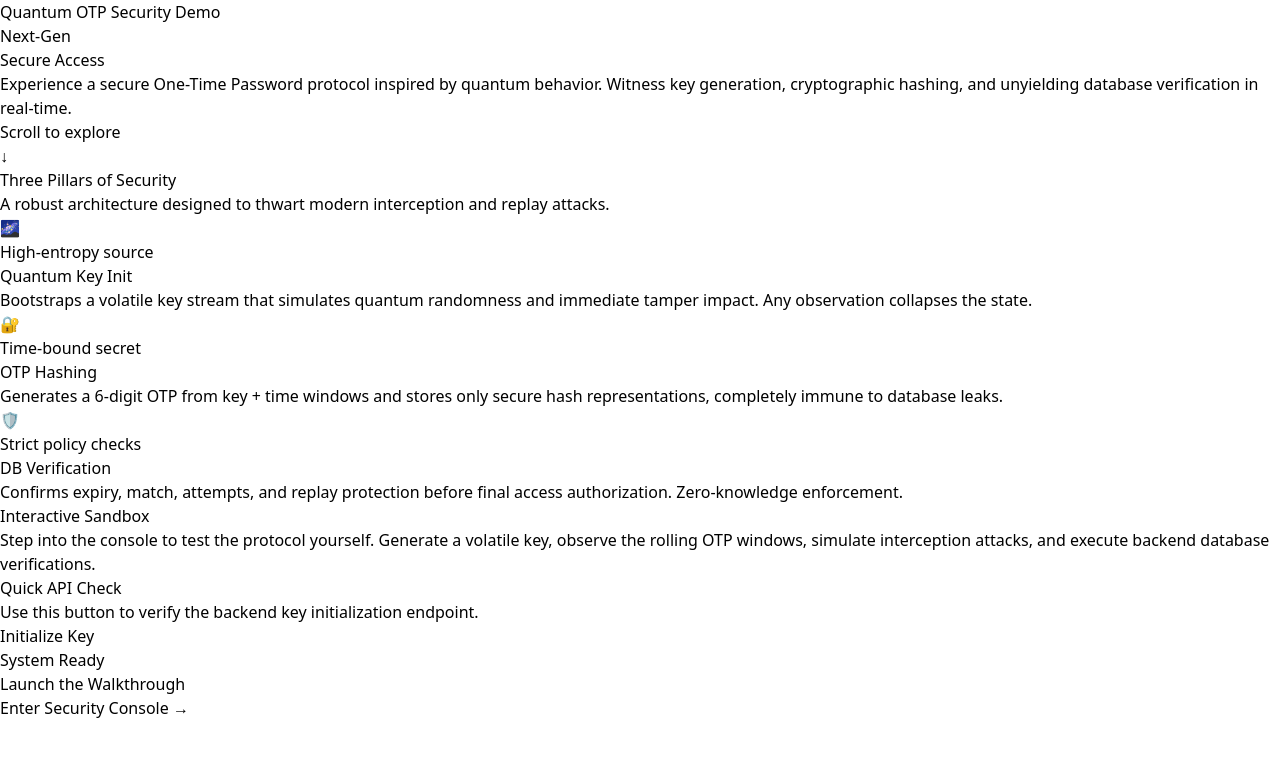
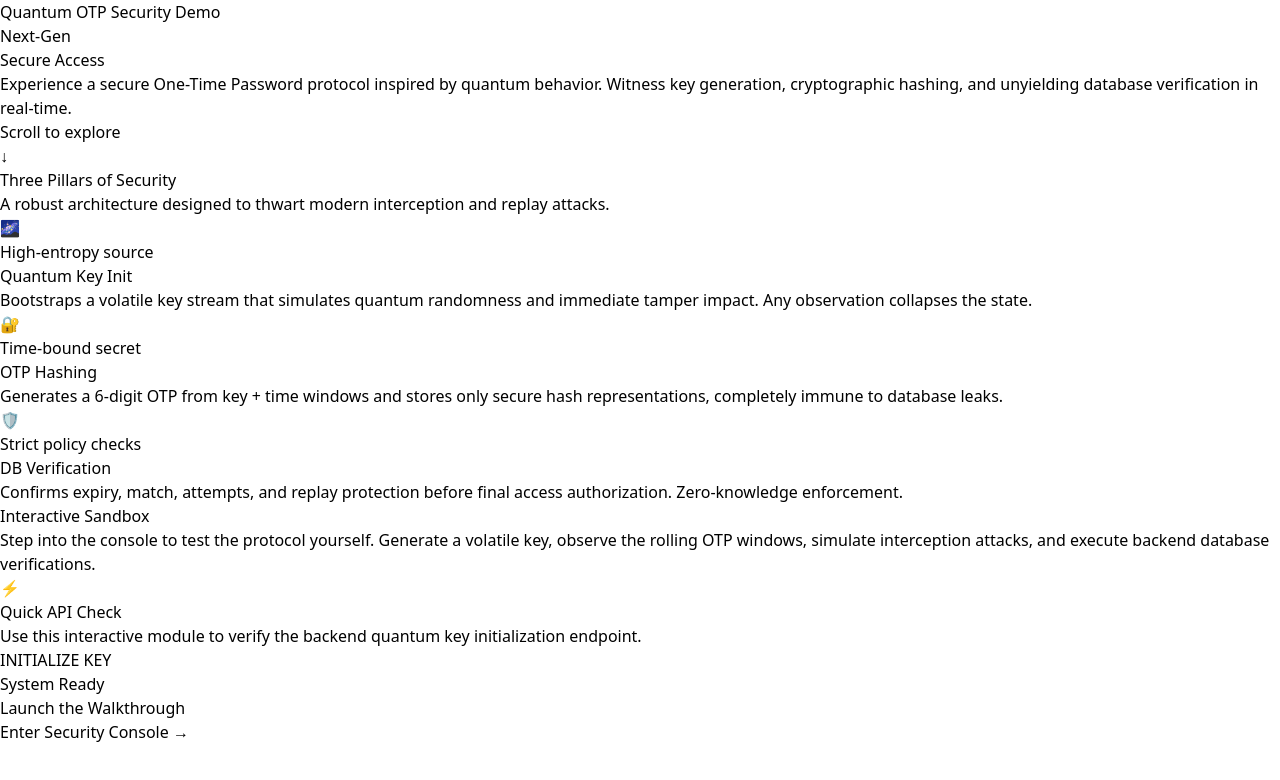
Before and after one commit to Mutthuram03/Quantum_Secure_OTP_Generator, a React (Vite) app in the folder frontend/: page / in a window 1280 px wide. Shown: the top 780 px of the page. Built offline with nearby package versions, Linux system fonts and the light colour scheme; the HTML template or start-up script is replaced by a standard one.

Commit message:
Updated OtpViewer.jsx

```diff
--- a/frontend/src/components/OtpViewer.jsx
+++ b/frontend/src/components/OtpViewer.jsx
@@ -28,28 +28,37 @@ function OtpViewer() {
   }
 
   return (
-    <div className="bg-black/30 border border-cyan-900/60 rounded-xl p-5">
-      <p className="text-cyan-300 text-xs uppercase tracking-[0.2em] font-bold mb-3">Quick API Check</p>
-      <p className="text-slate-300 text-sm leading-relaxed mb-4">
-        Use this button to verify the backend key initialization endpoint.
+    <div className="bg-slate-900/50 border-2 border-cyan-500/30 rounded-3xl p-8 md:p-12 shadow-[0_0_40px_rgba(8,145,178,0.15)] backdrop-blur-xl">
+      <div className="flex items-center gap-4 mb-6">
+        <div className="w-12 h-12 rounded-full bg-cyan-500/20 flex items-center justify-center border border-cyan-500/50">
+          <span className="text-cyan-400 text-2xl">⚡</span>
+        </div>
+        <p className="text-cyan-400 text-sm md:text-base uppercase tracking-[0.25em] font-black">Quick API Check</p>
+      </div>
+
+      <p className="text-slate-300 text-lg md:text-xl leading-relaxed mb-8">
+        Use this interactive module to verify the backend quantum key initialization endpoint.
       </p>
 
       <button
         onClick={handleInit}
         disabled={isLoading}
-        className={`w-full px-6 py-3 rounded-lg font-bold transition-all ${
+        className={`w-full px-8 py-5 rounded-2xl text-xl font-black tracking-wide transition-all ${
           isLoading
-            ? 'bg-slate-700 text-slate-300 cursor-not-allowed'
-            : 'bg-gradient-to-r from-cyan-600 to-blue-600 hover:from-cyan-500 hover:to-blue-500 text-white shadow-lg shadow-cyan-900/50'
+            ? 'bg-slate-800 text-slate-400 cursor-not-allowed border border-slate-700'
+            : 'bg-gradient-to-r from-cyan-600 via-blue-600 to-cyan-600 bg-[length:200%_auto] hover:bg-right text-white shadow-[0_0_30px_rgba(8,145,178,0.5)] hover:shadow-[0_0_50px_rgba(8,145,178,0.7)] hover:-translate-y-1 border border-cyan-400/50'
         }`}
       >
-        {isLoading ? 'Initializing...' : 'Initialize Key'}
+        {isLoading ? 'INITIALIZING...' : 'INITIALIZE KEY'}
       </button>
 
       {result?.key && (
-        <p className="mt-4 text-xs text-slate-300 break-all">
-          Key Preview: <span className="text-cyan-400 font-bold">{result.key.slice(0, 16)}...</span>
-        </p>
+        <div className="mt-8 p-6 bg-black/40 rounded-xl border border-cyan-900/80 shadow-inner">
+          <p className="text-sm md:text-base text-slate-400">
+            <span className="text-cyan-500/70 uppercase tracking-widest text-xs font-bold block mb-3">Generated Key Preview</span>
+            <span className="text-cyan-300 font-mono font-bold text-xl md:text-2xl break-all">{result.key.slice(0, 32)}...</span>
+          </p>
+        </div>
       )}
     </div>
   )
```
